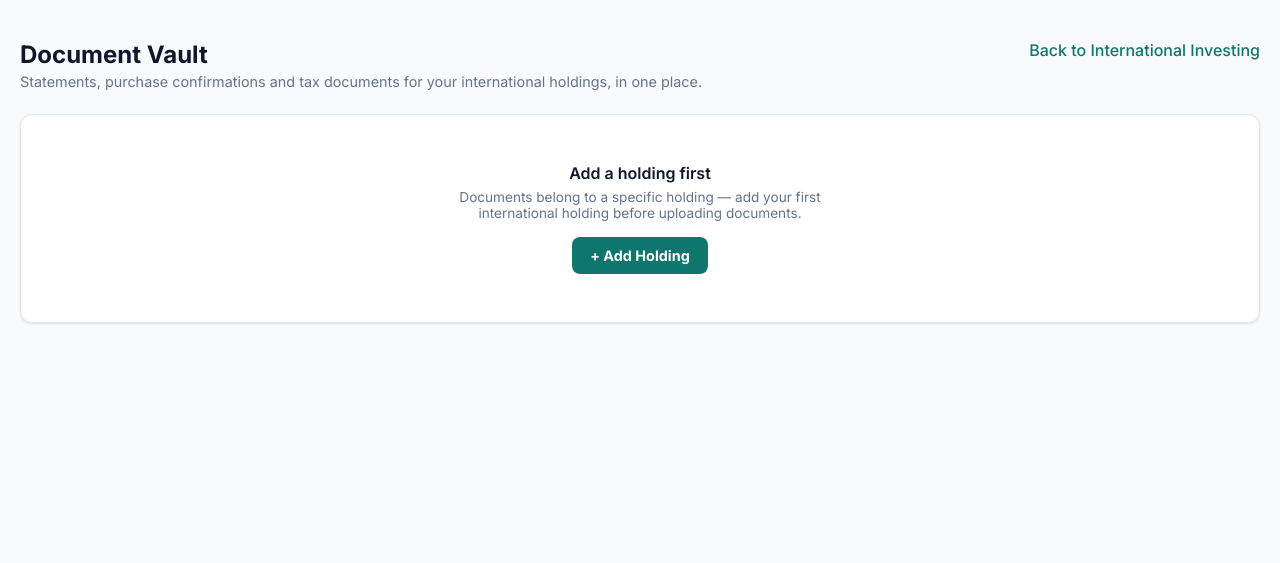
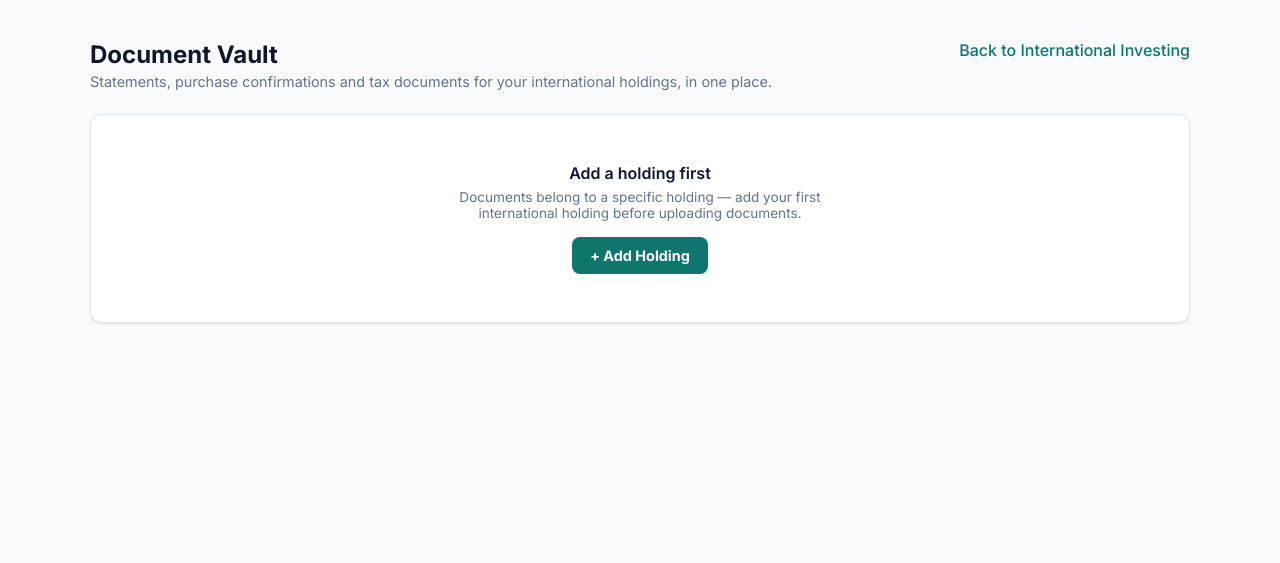
Before and after one commit to mohanglitch-hub/mywealthlens, a Python web app: template international_centre/templates/international_centre/document_vault.html in a window 1280 px wide. Shown: the top 563 px of the page. Run offline with Jinja, Linux system fonts and the light colour scheme; the template is opened without the code that fills it, so the values that code supplies are empty.

Commit message:
Batch 10.8: cap International Centre page width like the other modules
Every International page (except the add/edit form, which already has its own narrow wrapper) is now inside a centred .iu-page container: 1100px for dashboard, holdings, archived, vault, reports, dividends, reminders, and 900px for the holding detail page - the same widths Insurance and Retirement use. Regression test asserts every page is wrapped.

```diff
--- a/international_centre/templates/international_centre/_ui.html
+++ b/international_centre/templates/international_centre/_ui.html
@@ -6,6 +6,12 @@
      {% include "international_centre/_ui.html" %}
    Pure CSS + one tiny script (keyboard-activatable clickable rows/cards). #}
 <style>
+  /* ── Page width (Batch 10.8) — same 1100px / 900px centred container the
+     Insurance and Retirement centres use, so International no longer
+     stretches edge to edge on wide screens. ── */
+  .iu-page { max-width:1100px; width:100%; margin:0 auto; }
+  .iu-page--narrow { max-width:900px; }
+
   /* ── Section headers ── */
   .iu-section { margin-bottom:28px; }
   .iu-section-head { display:flex; justify-content:space-between; align-items:center; margin-bottom:14px; gap:12px; }
--- a/international_centre/templates/international_centre/archived.html
+++ b/international_centre/templates/international_centre/archived.html
@@ -4,6 +4,7 @@
 {% block content %}
 {% include "international_centre/_confirm_modal.html" %}
 {% include "international_centre/_ui.html" %}
+<div class="iu-page">
 <div class="ic-header">
   <div>
     <h1 class="ic-title">Archived International Holdings</h1>
@@ -79,4 +80,5 @@
   @media (max-width:1024px) { .ar-grid { grid-template-columns:repeat(2, 1fr); } }
   @media (max-width:768px)  { .ar-grid { grid-template-columns:1fr; } }
 </style>
+</div>
 {% endblock %}
--- a/international_centre/templates/international_centre/capital_gains.html
+++ b/international_centre/templates/international_centre/capital_gains.html
@@ -3,6 +3,7 @@
 
 {% block content %}
 {% include "international_centre/_ui.html" %}
+<div class="iu-page">
 <div class="ic-header">
   <div>
     <h1 class="ic-title">Capital Gains Report — {{ summary.fy_label }}</h1>
@@ -102,4 +103,5 @@
   .ic-badge-ok { background:var(--up-bg); color:var(--up); border-radius:6px; padding:3px 8px; font-size:0.72rem; font-weight:600; }
   .ic-badge-warning { background:var(--warning-bg); color:var(--warning); border-radius:6px; padding:3px 8px; font-size:0.72rem; font-weight:600; }
 </style>
+</div>
 {% endblock %}
--- a/international_centre/templates/international_centre/dashboard.html
+++ b/international_centre/templates/international_centre/dashboard.html
@@ -3,6 +3,7 @@
 
 {% block content %}
 {% include "international_centre/_ui.html" %}
+<div class="iu-page">
 <div class="ic-header">
   <div>
     <h1 class="ic-title">International Investing</h1>
@@ -357,4 +358,5 @@
     .ic-menu-panel { right:auto; left:0; }
   }
 </style>
+</div>
 {% endblock %}
--- a/international_centre/templates/international_centre/dividends.html
+++ b/international_centre/templates/international_centre/dividends.html
@@ -3,6 +3,7 @@
 
 {% block content %}
 {% include "international_centre/_ui.html" %}
+<div class="iu-page">
 <div class="ic-header">
   <div>
     <h1 class="ic-title">Dividend Income — {{ summary.fy_label }}</h1>
@@ -159,4 +160,5 @@
   .ic-footnote-dv { font-size:0.74rem; color:var(--muted2); margin:4px 4px 16px; }
   select { background:var(--surface2); border:1px solid var(--border); border-radius:8px; padding:9px 10px; color:var(--text); font-size:0.82rem; font-family:'Inter',sans-serif; }
 </style>
+</div>
 {% endblock %}
--- a/international_centre/templates/international_centre/document_vault.html
+++ b/international_centre/templates/international_centre/document_vault.html
@@ -3,6 +3,8 @@
 
 {% block content %}
 {% include "international_centre/_confirm_modal.html" %}
+{% include "international_centre/_ui.html" %}
+<div class="iu-page">
 <div class="ic-header">
   <div>
     <h1 class="ic-title">Document Vault</h1>
@@ -195,4 +197,5 @@
     form.style.display = form.style.display === 'none' ? 'block' : 'none';
   }
 </script>
+</div>
 {% endblock %}
--- a/international_centre/templates/international_centre/dtaa_summary.html
+++ b/international_centre/templates/international_centre/dtaa_summary.html
@@ -3,6 +3,7 @@
 
 {% block content %}
 {% include "international_centre/_ui.html" %}
+<div class="iu-page">
 <div class="ic-header">
   <div>
     <h1 class="ic-title">DTAA / Form 67 Summary — {{ summary.fy_label }}</h1>
@@ -93,4 +94,5 @@
   .ic-table tr:last-child td { border-bottom:none; }
   .ic-table tfoot td { border-top:2px solid var(--border); border-bottom:none; }
 </style>
+</div>
 {% endblock %}
--- a/international_centre/templates/international_centre/holding_detail.html
+++ b/international_centre/templates/international_centre/holding_detail.html
@@ -4,6 +4,7 @@
 {% block content %}
 {% include "international_centre/_confirm_modal.html" %}
 {% include "international_centre/_ui.html" %}
+<div class="iu-page iu-page--narrow">
 <div class="ic-header">
   <div class="hd-head">
     <div class="hd-icon" aria-hidden="true">{{ asset_icon(holding.asset_type) }}</div>
@@ -636,4 +637,5 @@
     });
   }
 </script>
+</div>
 {% endblock %}
--- a/international_centre/templates/international_centre/holdings_list.html
+++ b/international_centre/templates/international_centre/holdings_list.html
@@ -3,6 +3,7 @@
 
 {% block content %}
 {% include "international_centre/_ui.html" %}
+<div class="iu-page">
 <div class="ic-header">
   <div>
     <h1 class="ic-title">All Holdings</h1>
@@ -257,4 +258,5 @@
     .ic-filter-card select { flex:1 1 140px; max-width:none; }
   }
 </style>
+</div>
 {% endblock %}
--- a/international_centre/templates/international_centre/reminders.html
+++ b/international_centre/templates/international_centre/reminders.html
@@ -3,6 +3,7 @@
 
 {% block content %}
 {% include "international_centre/_ui.html" %}
+<div class="iu-page">
 <div class="ic-header">
   <div>
     <h1 class="ic-title">🔔 Reminders</h1>
@@ -78,4 +79,5 @@
   .rm-detail summary { cursor:pointer; color:var(--accent); font-weight:600; }
   .rm-detail p { margin:6px 0 0; line-height:1.5; }
 </style>
+</div>
 {% endblock %}
--- a/international_centre/templates/international_centre/remittances.html
+++ b/international_centre/templates/international_centre/remittances.html
@@ -4,6 +4,7 @@
 {% block content %}
 {% include "international_centre/_ui.html" %}
 {% include "international_centre/_confirm_modal.html" %}
+<div class="iu-page">
 <div class="ic-header">
   <div>
     <h1 class="ic-title">Remittances (LRS)</h1>
@@ -238,4 +239,5 @@
   .ic-link-btn { background:none; border:none; color:var(--down); cursor:pointer; font-size:0.8rem; padding:0; }
   .ic-link-btn:hover { text-decoration:underline; }
 </style>
+</div>
 {% endblock %}
--- a/international_centre/templates/international_centre/schedule_fa.html
+++ b/international_centre/templates/international_centre/schedule_fa.html
@@ -3,6 +3,7 @@
 
 {% block content %}
 {% include "international_centre/_ui.html" %}
+<div class="iu-page">
 <div class="ic-header">
   <div>
     <h1 class="ic-title">Schedule FA Report — {{ summary.calendar_year }}</h1>
@@ -92,4 +93,5 @@
   .ic-badge-ok { background:var(--up-bg); color:var(--up); border-radius:6px; padding:3px 8px; font-size:0.72rem; font-weight:600; }
   .ic-badge-warning { background:var(--warning-bg); color:var(--warning); border-radius:6px; padding:3px 8px; font-size:0.72rem; font-weight:600; }
 </style>
+</div>
 {% endblock %}
--- a/international_centre/templates/international_centre/vesting_perquisite.html
+++ b/international_centre/templates/international_centre/vesting_perquisite.html
@@ -3,6 +3,7 @@
 
 {% block content %}
 {% include "international_centre/_ui.html" %}
+<div class="iu-page">
 <div class="ic-header">
   <div>
     <h1 class="ic-title">RSU/ESPP Perquisite Report — {{ summary.fy_label }}</h1>
@@ -91,4 +92,5 @@
   .ic-table tr:last-child td { border-bottom:none; }
   .ic-table tfoot td { border-top:2px solid var(--border); border-bottom:none; }
 </style>
+</div>
 {% endblock %}
```
Also changed, not shown: tests/test_international_centre.py (+10 -1 lines).
